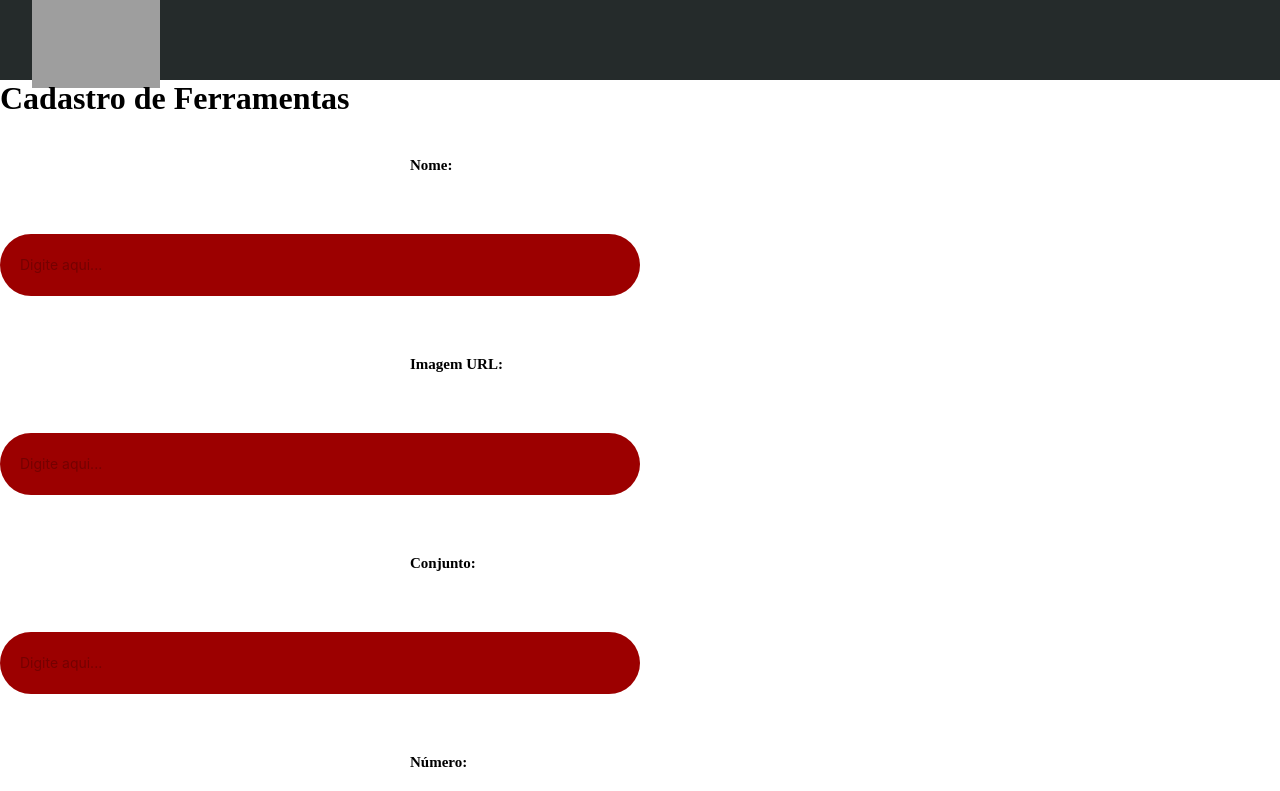
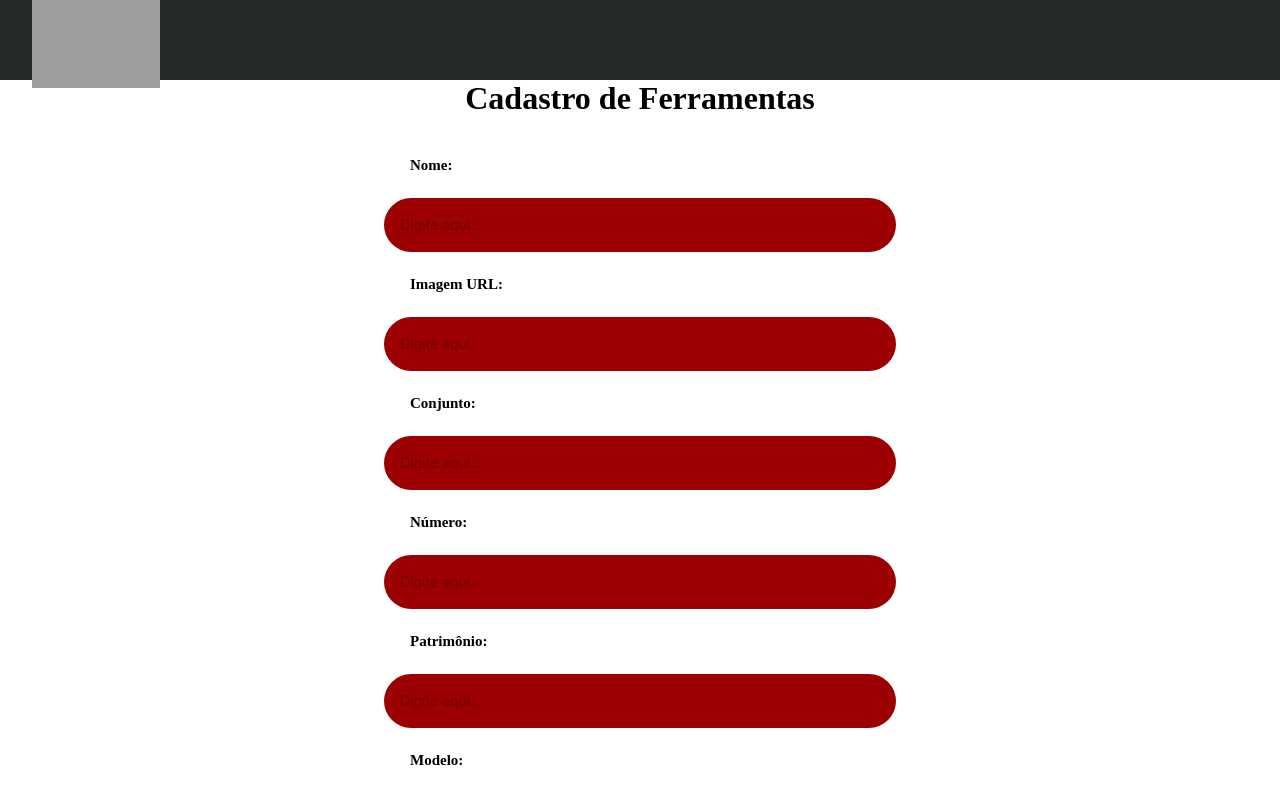
Before and after one commit to nathanhalgumacoisa/Tool-Trackers-front, a Next.js app: page /CadastroFerr in a window 1280 px wide. Shown: the top 791 px of the page. Built offline with nearby package versions, Linux system fonts and the light colour scheme; no server answers; grey boxes are pictures that could not be loaded.

Commit message:
finalizado inputs

```diff
--- a/app/CadastroFerr/cadastroferr.module.css
+++ b/app/CadastroFerr/cadastroferr.module.css
@@ -1,6 +1,13 @@
 .body {
     font-family: Arial, sans-serif;
     background-color: #f4f4f4; /* Cor de fundo para contraste */
+}
+
+.container{
+    align-items: center;
+    justify-content: center;
+    display: flex;
+    flex-direction: column;
 }
 
 
@@ -15,13 +22,6 @@
     margin-bottom: 5px;
     color: #333;
 }
-
-.input {
-    width: 100%;
-    padding: 10px;
-    margin: 10px 0;
-    border: 2px solid red; /* Borda vermelha */
-    border-radius: 5px; /* Arredondamento */
-    outline: none; /* Remove a borda de foco padrão */
-    transition: border-color 0.3s;
-        }
+.input{
+    margin-left: 50px;
+}
--- a/app/CadastroFerr/page.jsx
+++ b/app/CadastroFerr/page.jsx
@@ -71,19 +71,20 @@ const CadastroFerr = () => {
 
     return (
 
-        <div className={styles.container}>
+        <div className={styles.conjunto}>
           <Header/>
-            <h1>Cadastro de Ferramentas</h1>
+
             <form onSubmit={handleSubmit}>
-
+                <div className={styles.container}>
+                     <h1>Cadastro de Ferramentas</h1>
                 <div>
-                 <App title="Nome:"></App>
+                 <App title="Nome:" className={styles.input}></App>
 
                 </div>
 
 
                 <div>
-                 <App title="Imagem URL:"></App>
+                 <App title="Imagem URL:" ></App>
 
                 </div>
 
@@ -117,7 +118,9 @@ const CadastroFerr = () => {
                 <div>
                  <App title="Localização ID:"></App>
 
-                </div>
+                </div> </div>
+
+
 
 
                 <button type="submit" className={styles.submitButton}>Enviar</button>
@@ -138,7 +141,10 @@ const CadastroFerr = () => {
                     </li>
                 ))}
             </ul>
+
+
         </div>
+
     );
 };
 
--- a/app/components/inputs/inputs.module.css
+++ b/app/components/inputs/inputs.module.css
@@ -1,17 +1,17 @@
 .input {
-    width: 100%;
+    width: 60vw;
     background-color: rgb(156, 0, 0);
     color: aliceblue;
-    padding: 10px;
-
     border: 2px ; /* Borda vermelha */
     border-radius: 50px; /* Arredondamento */
     outline: none; /* Remove a borda de foco padrão */
     transition: border-color 0.3s;
     max-width: 50%;
     align-items: center;
-    margin: 20px auto;
-    padding: 20px;
+    margin: -1rem auto;
+    padding: 1rem;
+    align-items: center;
+    margin-left: 16rem;
         }
 
 .title{
```
